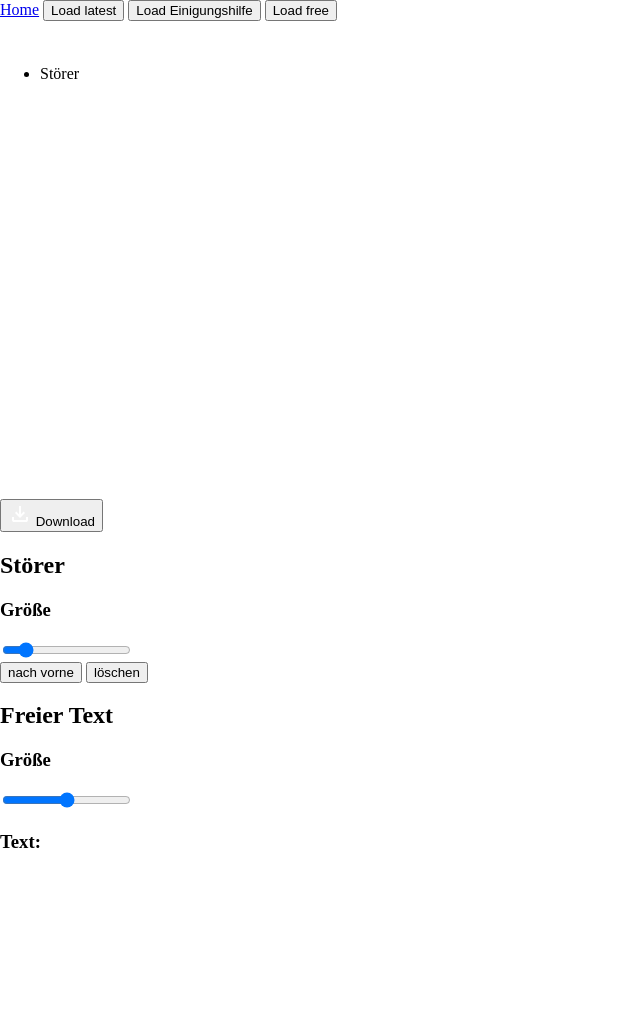
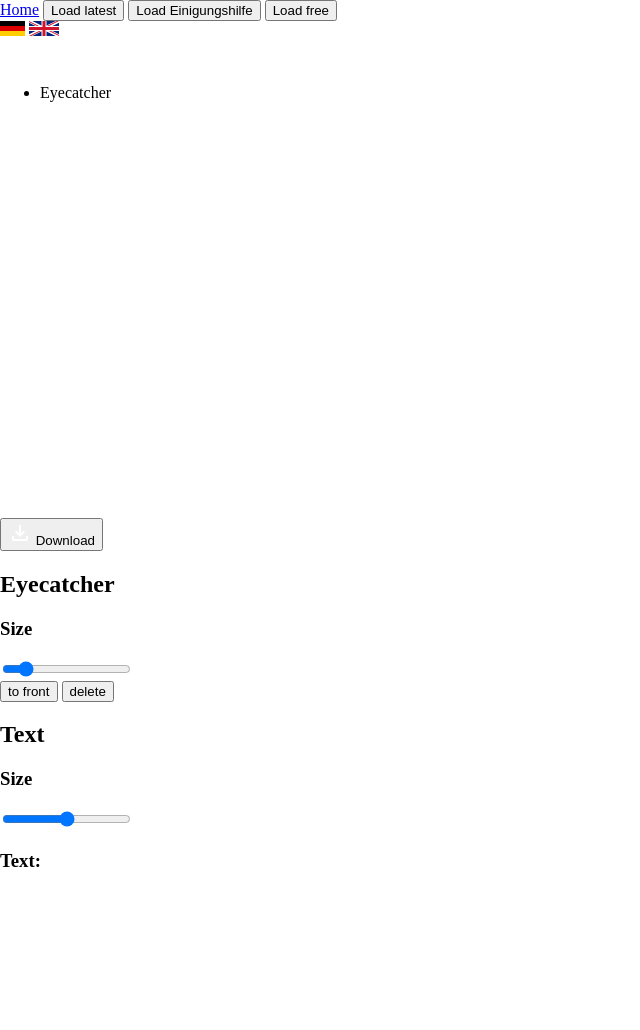
Before and after one commit to codeispoetry/sharepicgenerator3, a PHP site: template src/Views/Creator.php in a window 1280 px wide. Shown: the top 1030 px of the page, without its empty margins (0-640 px from the left). Run offline with PHP 8.4, Linux system fonts and the light colour scheme; the template is opened without the code that fills it, so the values that code supplies are empty; style sheets or scripts are compiled from the project's sources; some libraries are stand-ins or nearby versions.

Commit message:
add lang

```diff
--- a/src/Views/Cockpit/Eyecatcher.php
+++ b/src/Views/Cockpit/Eyecatcher.php
@@ -1,15 +1,15 @@
 <section class="mainsection" id="cockpit_eyecatcher">
-    <h2>Störer</h2>
+    <h2><?php  echo _('Eyecatcher');?></h2>
     <section>
-        <h3>Größe</h3>
+        <h3><?php  echo _('Size');?></h3>
         <label>
             <input type="range" min="10" max="80" value="20" class="slider" id="eyecatcher_size">
         </label>
     </section>
 
     <section>
-        <button class="to-front" data-target="eyecatcher">nach vorne</button>
-        <button class="delete" data-target="eyecatcher">löschen</button>
+        <button class="to-front" data-target="eyecatcher"><?php  echo _('to front');?></button>
+        <button class="delete" data-target="eyecatcher"><?php  echo _('delete');?></button>
     </section>
 </section>
 
--- a/src/Views/Cockpit/Freetext.php
+++ b/src/Views/Cockpit/Freetext.php
@@ -1,13 +1,13 @@
 <section class="mainsection" id="cockpit_freetext">
-    <h2>Freier Text</h2>
+    <h2><?php  echo _('Text');?></h2>
     <section>
-        <h3>Größe</h3>
+        <h3><?php  echo _('Size');?></h3>
         <label>
             <input type="range" min="0" max="100" value="50" class="slider" id="text_size">
         </label>
     </section>
     <section>
-        <h3>Text:</h3>
+        <h3><?php  echo _('Text');?>:</h3>
 
 
 
@@ -17,7 +17,7 @@
 
     </section>
     <section>
-        <button class="to-front" data-target="text">nach vorne</button>
+        <button class="to-front" data-target="text"><?php  echo _('to front');?></button>
     </section>
 
 </section>
--- a/src/Views/Cockpit/Logo.php
+++ b/src/Views/Cockpit/Logo.php
@@ -1,7 +1,7 @@
 <section class="mainsection" id="cockpit_logo">
-    <h2>Logo</h2>
+    <h2><?php  echo _('Logo');?></h2>
     <section>
-        <h3>Größe</h3>
+        <h3><?php  echo _('Size');?></h3>
         <label>
             <input type="range" min="10" max="2000" value="400" class="slider" id="logo_size">
         </label>
--- a/src/Views/Cockpit/Sharepic.php
+++ b/src/Views/Cockpit/Sharepic.php
@@ -1,26 +1,26 @@
 <section class="mainsection" id="cockpit_sharepic">
-    <h2>Sharepic</h2>
+    <h2><?php  echo _('Sharepic');?></h2>
     <section>
-        <h3>Abmessungen</h3>
+        <h3><?php  echo _('Dimensions');?></h3>
             <div style="display: flex">
                 <input type="number" name="width" id="width" value="500" step="1" style="width: 25%" data-change="sg.set_size">
                 <span style="margin: 0 0.5em">x</span>
                 <input type="number" name="height" id="height" value="400" step="1" style="width: 25%" data-change="sg.set_size">
-                <span style="margin-left: 0.5em">Pixel</span>
+                <span style="margin-left: 0.5em"><?php  echo _('pixel');?></span>
             </div>
         </label>
     </section>
 
     <section style="margin-top:4em">
-        <h3>Hintergrundbild</h3>
+        <h3><?php echo _("Background image"); ?></h3>
         <label style="display:flex; margin-top:20px">
-            <input type="text" style="width:100%;" name="pixabay_q" id="pixabay_q" placeholder="Suchbegriff">
+            <input type="text" style="width:100%;" name="pixabay_q" id="pixabay_q" placeholder="<?php  echo _('search query');?>">
             <button data-click="pixabay.search" style="padding:2px;"><img src="/assets/icons/search.svg"></button>
         </label>
 
 
         <label style="display:flex;padding:3px;margin-top:2em" class="file-upload">
-            <img src="/assets/icons/upload.svg"> hochladen
+            <img src="/assets/icons/upload.svg"> <?php  echo _('upload');?>
             <input type="file" name="upload" id="upload">
         </label>
 
--- a/src/Views/Creator.php
+++ b/src/Views/Creator.php
@@ -15,7 +15,7 @@
 			<div id="adder">
 				<div class="add_sign"><img src="/assets/icons/add_circle.svg"></div>
 				<ul class="add_elements">
-					<li data-item="eyecatcher">Störer</li>
+					<li data-item="eyecatcher"><?php  echo _('Eyecatcher');?></li>
 				</ul>
 			</div>
 			<div id="canvas">
@@ -24,7 +24,7 @@
 				</div>
 			</div>
 			<div id="inlinecockpit">
-				<button class="create flat" data-click="api.create"><img src="/assets/icons/download.svg"> Download</button>
+				<button class="create flat" data-click="api.create"><img src="/assets/icons/download.svg"> <?php  echo _('Download');?></button>
 			</div>
 		</div>
 		<div id="cockpit" class="cockpit">
--- a/src/Views/Header.php
+++ b/src/Views/Header.php
@@ -20,9 +20,12 @@
     <?php include 'src/Views/Menu.php'; ?>
 
     <div>
+        <img src="/assets/icons/de.svg" alt="<?php echo _('German');?>" data-lang="de" style="height: 15px;cursor:pointer;">
+        <img src="/assets/icons/en.svg" alt="<?php echo _('English');?>" data-lang="en" style="height: 15px;cursor:pointer;">
+
         <?php if( $this->user->is_logged_in() ): ?>
-            <button id="logout" class="link">Logout</button>
-            Eingeloggt als <?php echo $this->user->get_username(); ?>
+            <button id="logout" class="link"><?php  echo _('Logout');?></button>
+            <?php  echo _('Logged in as');?> <?php echo $this->user->get_username(); ?>
         <?php endif; ?>
     </div>
 </header>
--- a/src/Views/Home.php
+++ b/src/Views/Home.php
@@ -3,8 +3,8 @@
 	<div class="row">
 		<div class="">
 			<form method="post" action="index.php/frontend/create">
-                <input type="text" name="username" id="username" placeholder="User*innen-Name" value="tom">
-                <input type="submit" name="submit" value="einloggen">
+                <input type="text" name="username" id="username" placeholder="<?php  echo _('username');?>" value="tom">
+                <input type="submit" name="submit" value="<?php  echo _('login');?>">
             </form>
 		</div>
 
--- a/src/Views/Menu.php
+++ b/src/Views/Menu.php
@@ -1,7 +1,6 @@
 <nav>
-    <a href="/">Home</a>
-    <button data-load="users/tom/workspace/sharepic.html">Load latest</button>
-    <button data-load="tenants/einigungshilfe/start.html">Load Einigungshilfe</button>
-
-    <button data-load="tenants/free/start.html">Load free</button>
+    <a href="/"><?php  echo _('Home');?></a>
+    <button data-load="users/tom/workspace/sharepic.html"><?php  echo _('Load latest');?></button>
+    <button data-load="tenants/einigungshilfe/start.html"><?php  echo _('Load');?> Einigungshilfe</button>
+    <button data-load="tenants/free/start.html"><?php  echo _('Load free');?></button>
 </nav>
```
Also changed, not shown: index.php (+22 -0 lines), assets/icons/de.svg (added), assets/icons/en.svg (added), src/build/js/classes/ui.js, src/build/js/start.js, 5 other files.
